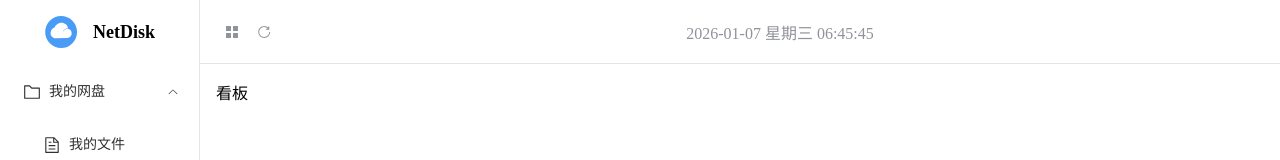
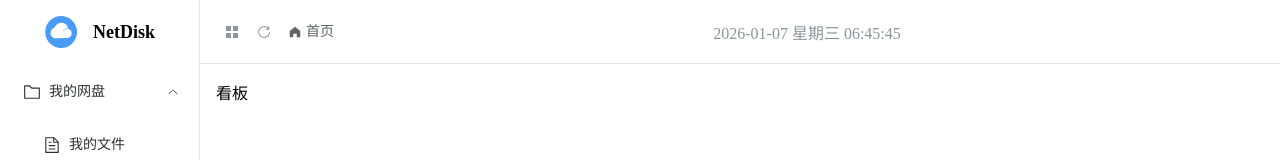
Before and after one commit to fireworks99/netdisk-web, a Vue app: page / in a window 1280 px wide. Shown: the top 160 px of the page. Built offline with nearby package versions, Linux system fonts and the light colour scheme.

Commit message:
breadcrumb

```diff
--- /dev/null
+++ b/src/components/Breadcrumb.vue
@@ -0,0 +1,30 @@
+<template>
+  <el-breadcrumb separator=">">
+    <el-breadcrumb-item v-for="item in breadcrumbList" :key="item.path">
+      <div class="flex_center">
+        <el-icon v-if="item.meta?.icon">
+          <component :is="item.meta.icon" />
+        </el-icon>
+        <span class="text">{{ item.meta.title }}</span>
+      </div>
+    </el-breadcrumb-item>
+  </el-breadcrumb>
+</template>
+
+<script setup lang="ts">
+import { computed } from 'vue';
+import { useRoute } from 'vue-router';
+
+const route = useRoute();
+
+const breadcrumbList = computed(() => {
+  return route.matched.filter(item => item.meta && item.meta.title);
+});
+
+</script>
+
+<style lang="scss" scoped>
+.text {
+  margin-left: 4px;
+}
+</style>
--- a/src/components/Header.vue
+++ b/src/components/Header.vue
@@ -2,12 +2,19 @@
   <div class="header_wrapper">
 
     <div class="left flex_center">
+
       <div class="icon flex_center" @click="layoutStore.toggleSidebar">
-        <Menu/>
+        <Menu />
       </div>
+
       <div class="icon flex_center" @click="layoutStore.refreshContent">
         <RefreshRight />
       </div>
+
+      <div class="bread_wrapper">
+        <Breadcrumb />
+      </div>
+
     </div>
     <div class="middle">{{ clcokText }}</div>
     <div class="right"></div>
@@ -19,6 +26,7 @@
 // 组件
 import { ref, onMounted, onBeforeUnmount } from 'vue';
 import { useLayoutStore } from '@/store/layout';
+import Breadcrumb from './Breadcrumb.vue';
 
 // 工具
 import dayjs from 'dayjs';
@@ -80,6 +88,10 @@ const layoutStore = useLayoutStore();
         background-color: hsl(240 5% 96%);
       }
     }
+
+    .bread_wrapper {
+      margin-left: 8px;
+    }
   }
 
   .middle {
```
